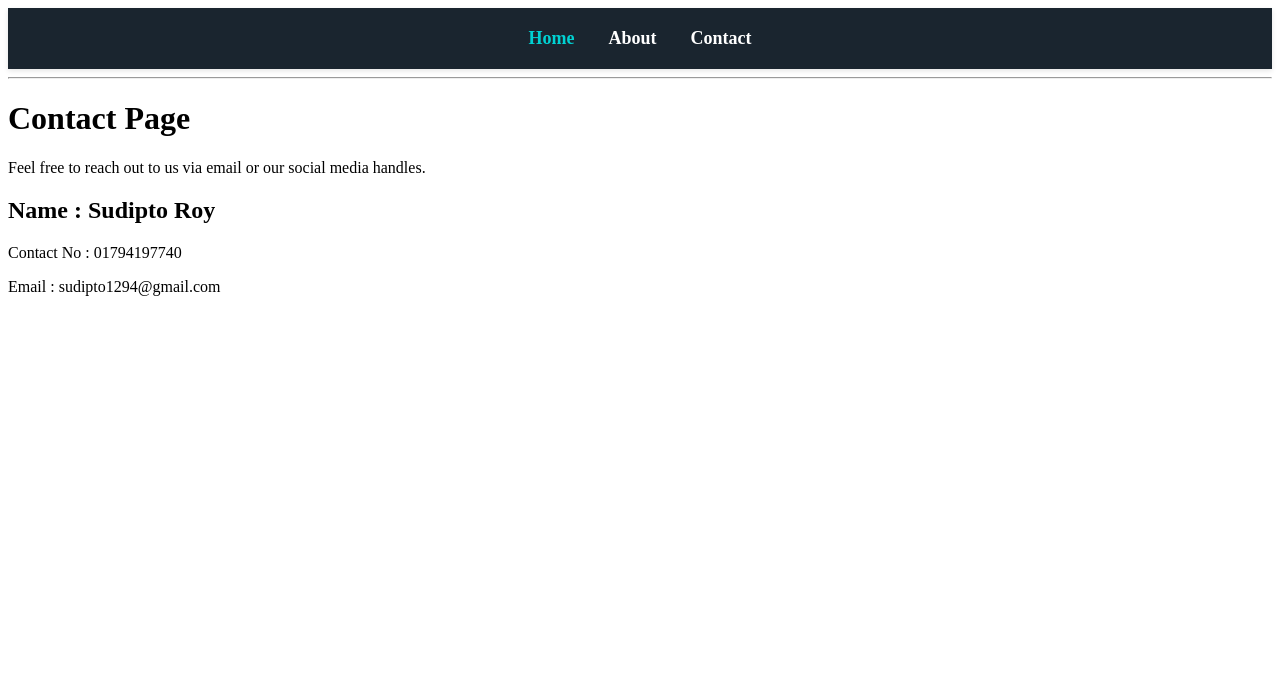
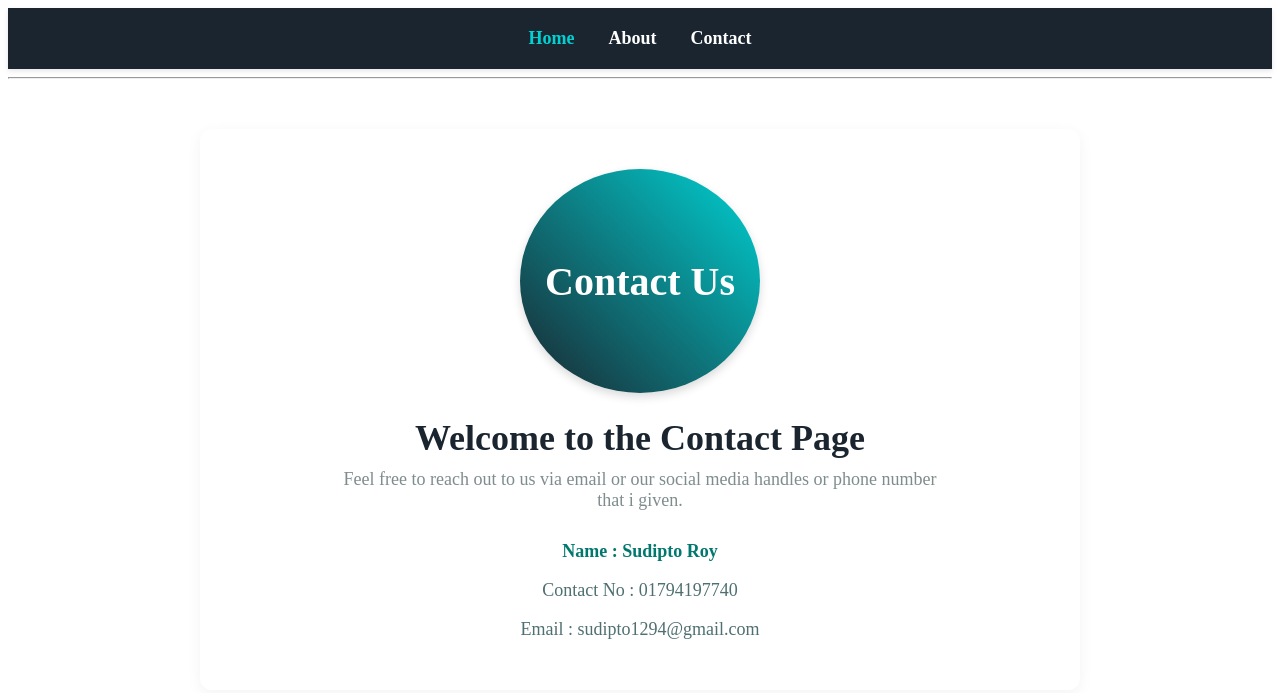
Before and after one commit to sudiptoroy12/ostad_assignment-06-nodejs, a website: page pages/contact.html in a window 1280 px wide. Drawn offline with Linux system fonts and the light colour scheme.

Commit message:
complete all design with inline css

```diff
--- a/pages/contact.html
+++ b/pages/contact.html
@@ -9,11 +9,21 @@
             <a href="/contact" style="color: #ffffff; text-decoration: none; font-weight: bold; margin: 0 15px; font-size: 18px; transition: 0.3s;">Contact</a>
            </nav>
             <hr>
-                    <h1>Contact Page</h1>
-                    <p>Feel free to reach out to us via email or our social media handles.</p>
-                    <h2>Name : Sudipto Roy</h2>
-                    <p>Contact No : 01794197740 </p>
-                    <p>Email : sudipto1294@gmail.com </p>
+                    <div style="max-width: 800px; margin: 50px auto; padding: 40px; background: #ffffff; border-radius: 12px; box-shadow: 0 4px 15px rgba(0,0,0,0.05); text-align: center;">
+
+                        <!-- Nodejs -->
+                        <div style="width: 200px; height: 200px; background: linear-gradient(45deg, #1a252f, #00d2d3); border-radius: 50%; margin: 0 auto 20px; padding:12px 20px; display: flex; align-items: center; justify-content: center; color: white; font-size: 40px; font-weight: bold; box-shadow: 0 4px 10px rgba(0,0,0,0.15);">
+                        Contact Us
+                        </div>
+
+                        <h1 style="color: #1a252f; font-size: 36px; margin-bottom: 10px;">Welcome to the Contact Page</h1>
+                        <p style="color: #7f8c8d; font-size: 18px; max-width: 600px; margin: 0 auto 30px;">
+                          Feel free to reach out to us via email or our social media handles or phone number that i given.
+                        </p>
+                        <h2 style="color: #00786e; font-size: 18px; margin-bottom: 10px;">Name : Sudipto Roy</h2>
+                        <p style="color: #4f6f71; font-size: 18px; margin-bottom: 10px;">Contact No : 01794197740 </p>
+                        <p  style="color: #4f6f71; font-size: 18px; margin-bottom: 10px;">Email : sudipto1294@gmail.com </p>
+                    </div>
 
                 </body>
 
```
Also changed, not shown: index.js (+35 -9 lines), pages/about.html (+13 -2 lines).
